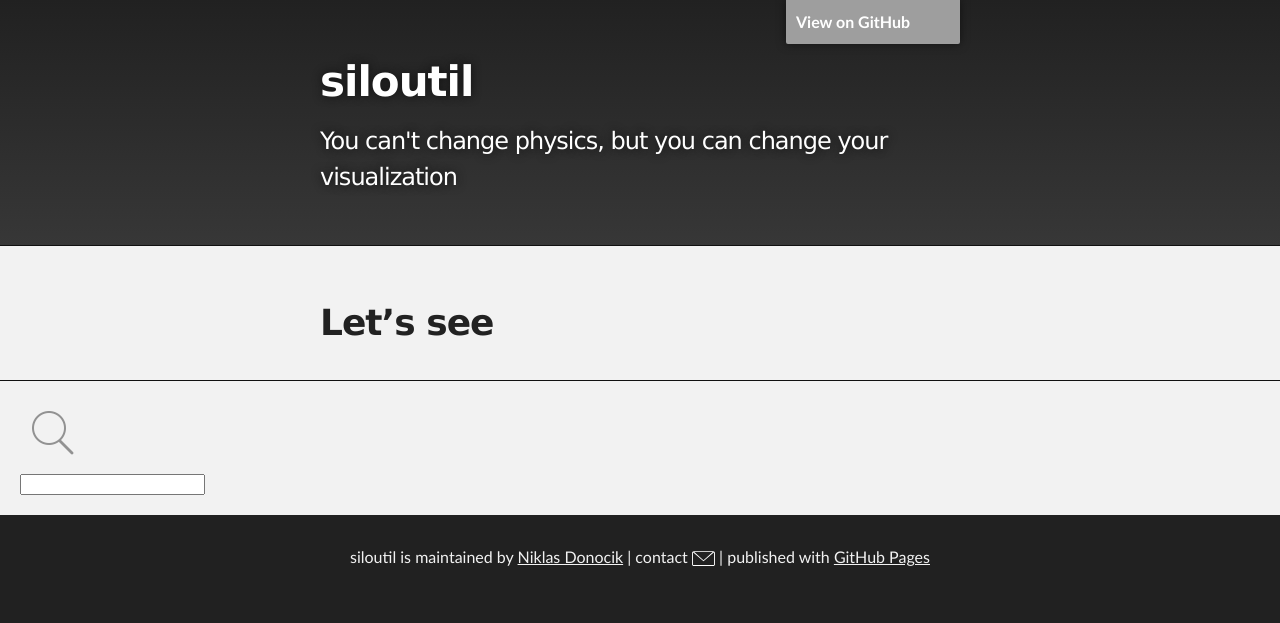
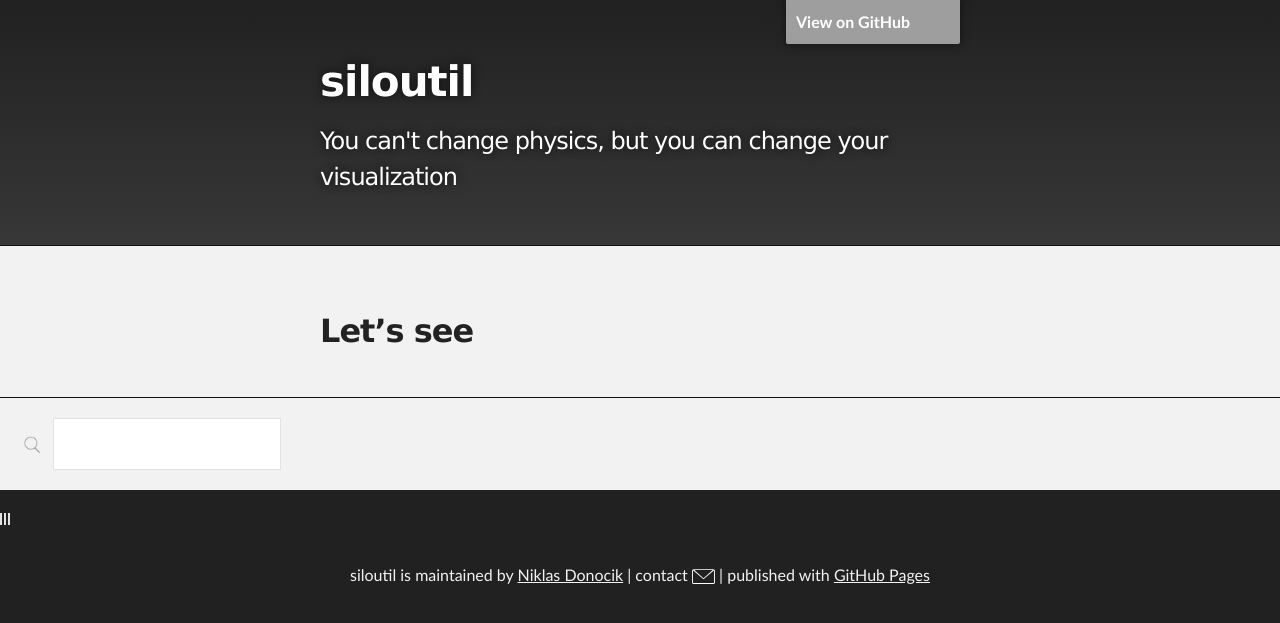
Before and after one commit to siloutil/siloutil.github.io, a Jekyll site: the page built from doc/test.md, in a window 1280 px wide. Shown: the top 623 px of the page. Built offline with Jekyll 4.4.1, drawn with Linux system fonts in a browser that asks for light colours; nearby versions of some CDN libraries; our own code applies the rules of GitHub Pages for plain Markdown files; grey boxes are pictures that could not be loaded.

Commit message:
Update default.html

```diff
--- a/_layouts/default.html
+++ b/_layouts/default.html
@@ -7,14 +7,12 @@
     <meta http-equiv="X-UA-Compatible" content="IE=edge">
     <meta name="viewport" content="width=device-width,maximum-scale=2">
     <link rel="stylesheet" type="text/css" media="screen" href="/css/style.css">
-    {% if page.tipue_search_active or layout.tipue_search_active %}
     <link rel="stylesheet" href="{{ "/assets/tipuesearch/css/normalize.css" | relative_url }}">
     <script src="https://ajax.googleapis.com/ajax/libs/jquery/3.1.1/jquery.min.js"></script>
     <script src="{{ "/assets/tipuesearch/tipuesearch_content.js" | relative_url }}"></script>
     <link rel="stylesheet" href="{{ "/assets/tipuesearch/css/tipuesearch.css" | relative_url }}">
     <script src="{{ "/assets/tipuesearch/tipuesearch_set.js" | relative_url }}"></script>
     <script src="{{ "/assets/tipuesearch/tipuesearch.min.js" | relative_url }}"></script>
-   {% endif %}
     <title> siloutil </title>
 </head>
 
```
Lines whose indentation alone changed are shown as unchanged.
